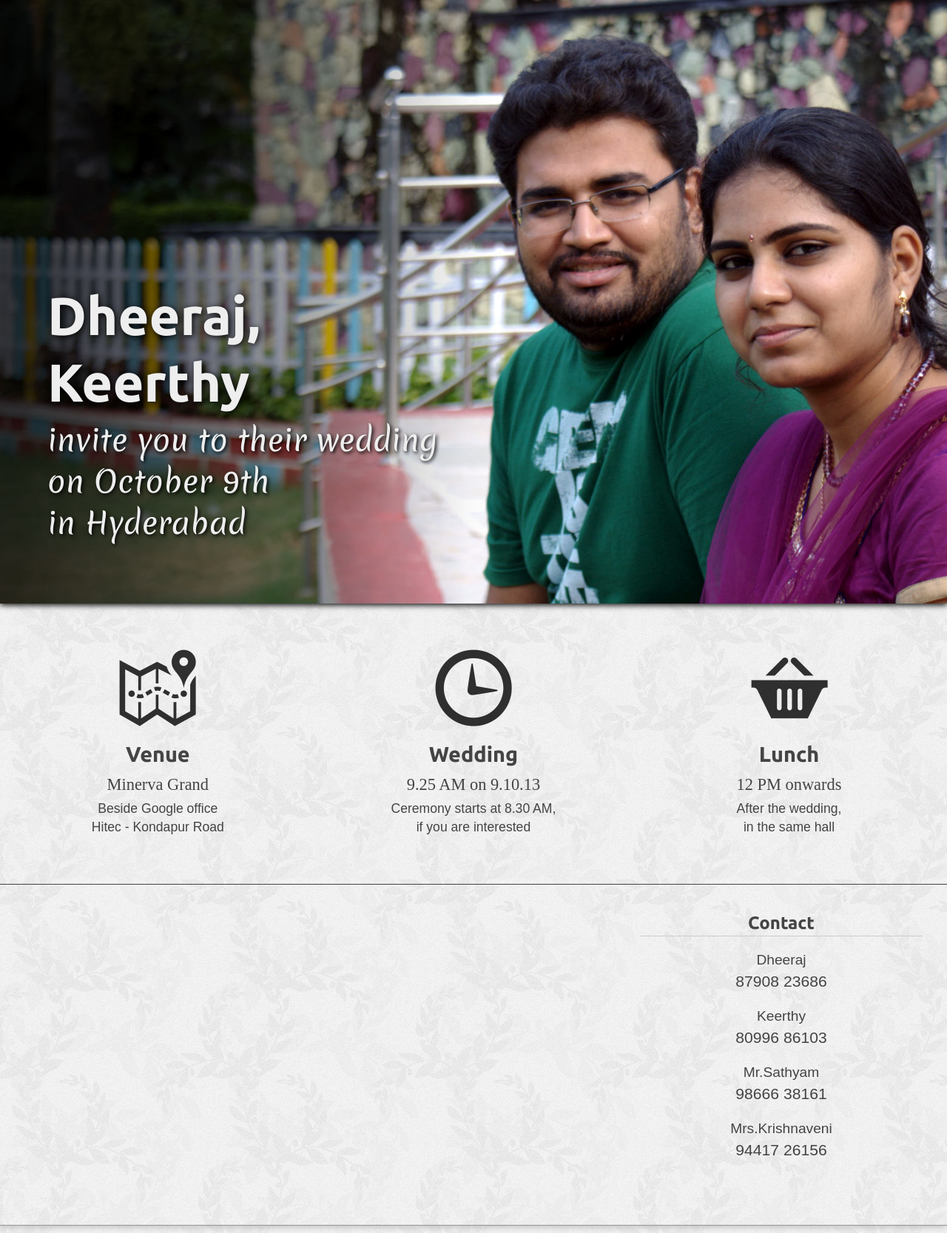
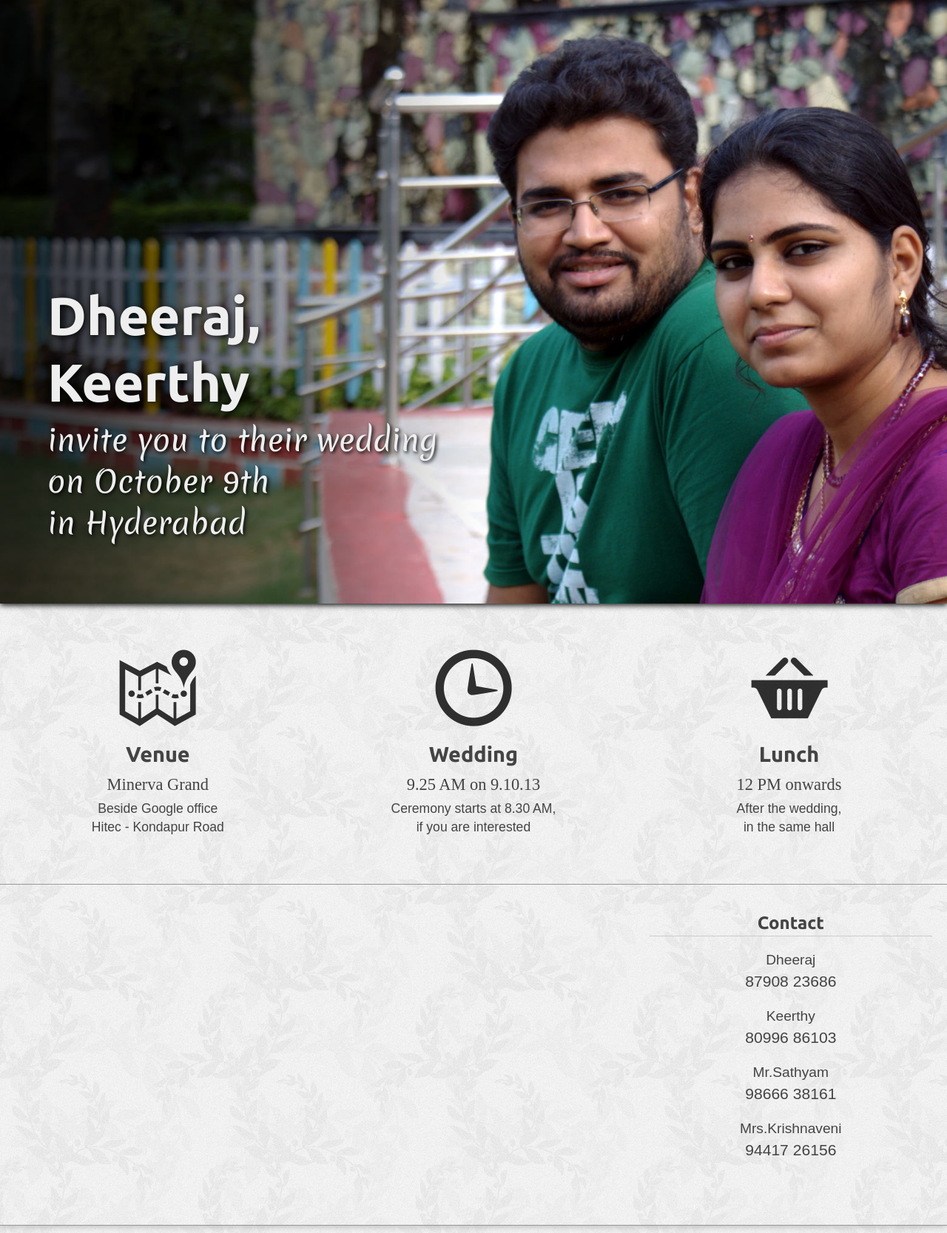
Before and after one commit to dheerosaur/dheerosaur.github.com, a Jekyll site: the page index.html, which Jekyll copies as it is, in a window 1280 px wide. Shown: the whole page at 74% size. Built offline with Jekyll 4.4.1, drawn with Linux system fonts in a browser that asks for light colours.

Commit message:
Add print styles and adjust dimensions

```diff
--- a/css/wedding.css
+++ b/css/wedding.css
@@ -147,7 +147,7 @@
 .other {
   padding: 10px 0;
   margin: 10px 0;
-  border-top: 1px solid #444;
+  border-top: 1px solid #999;
   border-bottom: 1px solid #999;
   color: #444;
 }
@@ -182,7 +182,7 @@
   }
   #map_canvas { width: 90%; }
   .other .col { float: left; }
-  .other .map { width: 66%; }
+  .other .map { width: 67%; }
   .other .contact {width: 33%; }
   header .weds h1 { font-size: 4em; }
   header .weds p { font-size: 2em; }
@@ -331,4 +331,10 @@
     h3 {
         page-break-after: avoid;
     }
+
+    .content .col { margin: 5px 0; padding: 0; }
+    .content .col img { height: 48px; width: 48px; }
+    header img { display: none; }
+    .map { display: none; }
+    .other, .other .col { margin: 0; border: none; }
 }
```
